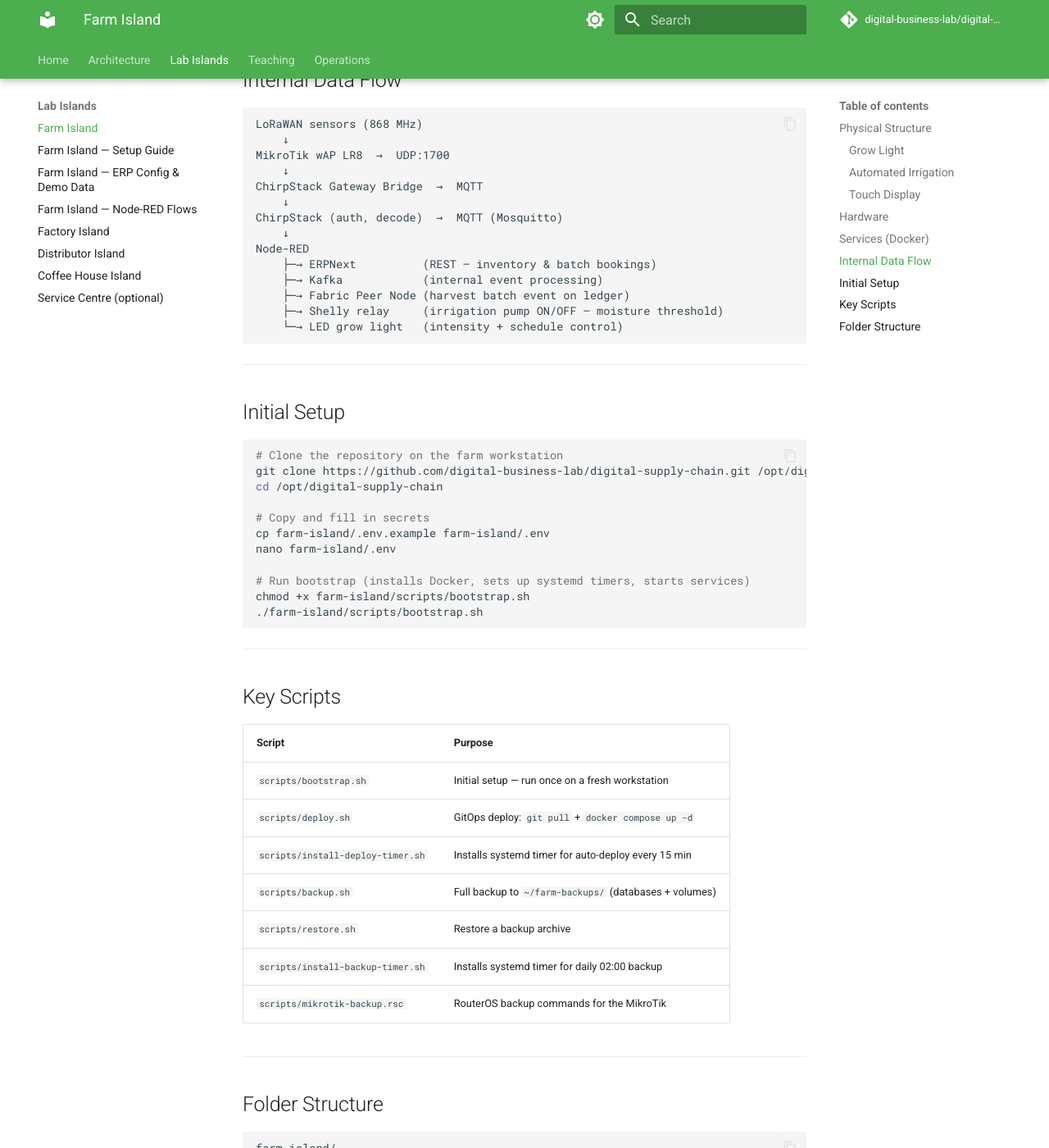
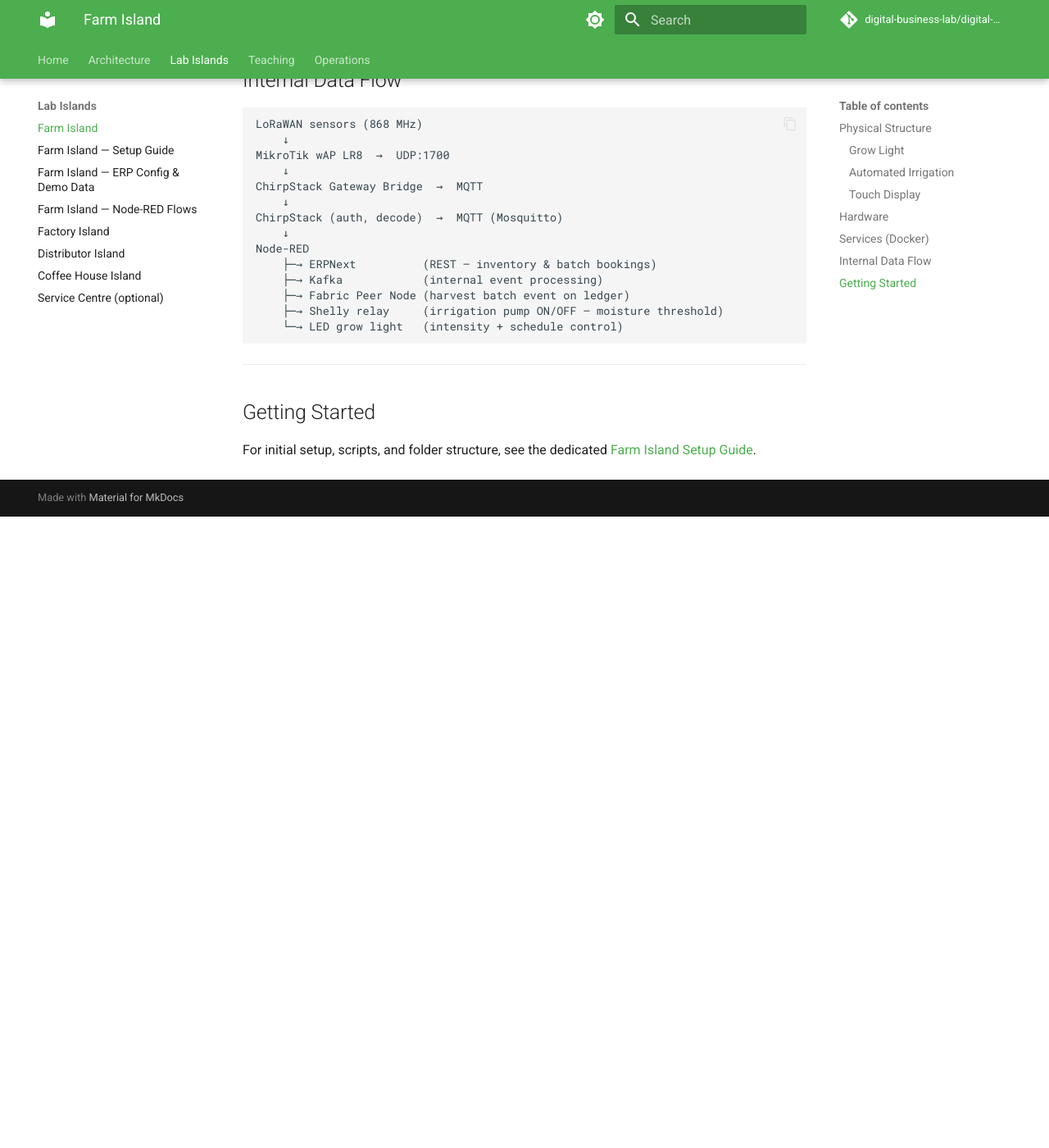
Before and after one commit to digital-business-lab/digital-supply-chain, an MkDocs documentation site: the page built from docs/islands/farm/index.md, in a window 1280 px wide and 1400 px high, scrolled down 2847 px. Shown: the whole window at 82% size. Built offline with MkDocs 1.6.1 and Material for MkDocs 9.7.7, drawn with Linux system fonts in a browser that asks for light colours; comment, search, counter and statistics services are not loaded; after the commit the page ends 3477 px from its top, so only the background shows below that; some of the changed text lies outside the part shown.

Commit message:
Remove duplicated Farm Island initial setup from overview and centralize operational details in setup guide

````diff
--- a/docs/islands/farm/index.md
+++ b/docs/islands/farm/index.md
@@ -104,53 +104,6 @@ Node-RED
 
 ---
 
-## Initial Setup
+## Getting Started
 
-```bash
-# Clone the repository on the farm workstation
-git clone https://github.com/digital-business-lab/digital-supply-chain.git /opt/digital-supply-chain
-cd /opt/digital-supply-chain
-
-# Copy and fill in secrets
-cp farm-island/.env.example farm-island/.env
-nano farm-island/.env
-
-# Run bootstrap (installs Docker, sets up systemd timers, starts services)
-chmod +x farm-island/scripts/bootstrap.sh
-./farm-island/scripts/bootstrap.sh
-```
-
----
-
-## Key Scripts
-
-| Script | Purpose |
-|---|---|
-| `scripts/bootstrap.sh` | Initial setup — run once on a fresh workstation |
-| `scripts/deploy.sh` | GitOps deploy: `git pull` + `docker compose up -d` |
-| `scripts/install-deploy-timer.sh` | Installs systemd timer for auto-deploy every 15 min |
-| `scripts/backup.sh` | Full backup to `~/farm-backups/` (databases + volumes) |
-| `scripts/restore.sh` | Restore a backup archive |
-| `scripts/install-backup-timer.sh` | Installs systemd timer for daily 02:00 backup |
-| `scripts/mikrotik-backup.rsc` | RouterOS backup commands for the MikroTik |
-
----
-
-## Folder Structure
-
-```
-farm-island/
-  docker-compose.yml
-  .env.example
-  config/
-    chirpstack/chirpstack.toml
-    chirpstack-gateway-bridge/chirpstack-gateway-bridge.toml
-    grafana/provisioning/datasources/
-    mosquitto/mosquitto.conf
-    postgres/init.sql
-  scripts/
-    bootstrap.sh
-    deploy.sh · install-deploy-timer.sh
-    backup.sh · restore.sh · install-backup-timer.sh
-    mikrotik-backup.rsc
-```
+For initial setup, scripts, and folder structure, see the dedicated [Farm Island Setup Guide](setup.md).
````
Also changed, not shown: docs/islands/farm/setup.md (+36 -2 lines).
